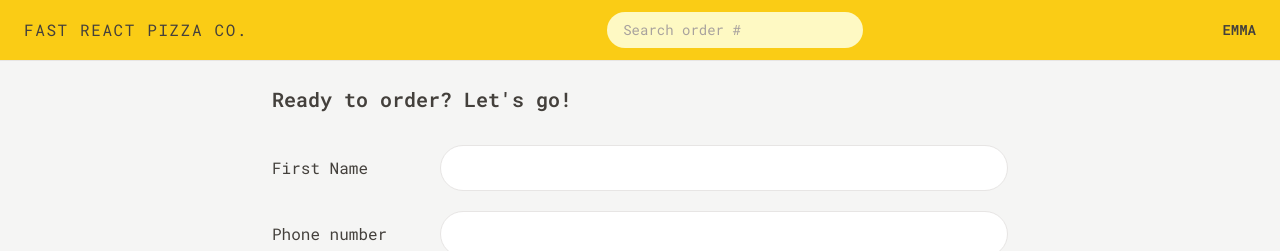
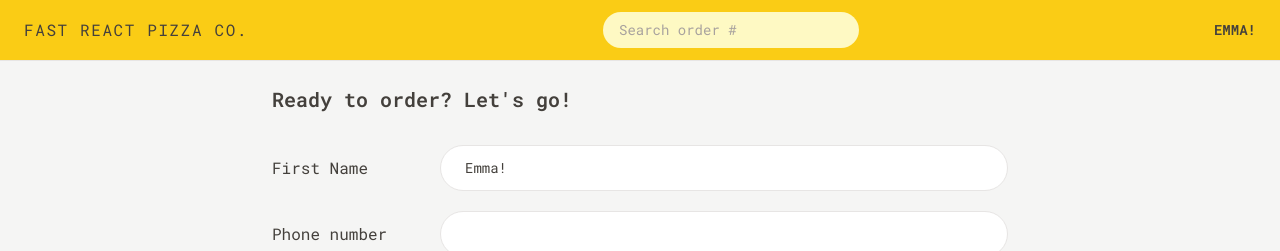
Before and after one commit to em-smyth/fast-react-pizza, a React (Vite) app: page /order/new in a window 1280 px wide. Shown: the top 251 px of the page. Built offline with nearby package versions, Linux system fonts and the light colour scheme; a web font is replaced by a local one.

Commit message:
add global user state

```diff
--- a/package.json
+++ b/package.json
@@ -10,8 +10,10 @@
     "preview": "vite preview"
   },
   "dependencies": {
+    "@reduxjs/toolkit": "^2.0.1",
     "react": "^18.2.0",
     "react-dom": "^18.2.0",
+    "react-redux": "^9.0.4",
     "react-router-dom": "^6.21.1"
   },
   "devDependencies": {
--- a/src/UI/Home.jsx
+++ b/src/UI/Home.jsx
@@ -1,6 +1,10 @@
+import { useSelector } from "react-redux";
 import CreateUser from "../features/user/CreateUser";
+import Button from "./Button";
 
 function Home() {
+  const username = useSelector((state) => state.user.username);
+
   return (
     <div className="my-10 px-4 text-center sm:my-16">
       <h1 className="mb-8 text-xl font-semibold md:text-3xl">
@@ -11,7 +15,13 @@
         </span>
       </h1>
 
-      <CreateUser />
+      {username === "" ? (
+        <CreateUser />
+      ) : (
+        <Button to="menu" type="primary">
+          Continue ordering, {username}
+        </Button>
+      )}
     </div>
   );
 }
--- a/src/features/cart/Cart.jsx
+++ b/src/features/cart/Cart.jsx
@@ -1,4 +1,6 @@
 import { Link } from "react-router-dom";
+import { useSelector } from "react-redux";
+
 import LinkButton from "../../UI/LinkButton";
 import Button from "../../UI/Button";
 import CartItem from "./CartItem";
@@ -28,6 +30,7 @@
 ];
 
 function Cart() {
+  const username = useSelector((state) => state.user.username);
   // eslint-disable-next-line no-unused-vars
   const cart = fakeCart;
 
@@ -35,7 +38,7 @@
     <div className="px-4 py-3">
       <LinkButton to="/menu">&larr; Back to menu</LinkButton>
 
-      <h2 className="mt-7 text-xl font-semibold">Your cart, %NAME%</h2>
+      <h2 className="mt-7 text-xl font-semibold">Your cart, {username}</h2>
 
       <ul className="mt-3 divide-y divide-stone-200 border-b">
         {cart.map((item) => (
--- a/src/features/order/CreateOrder.jsx
+++ b/src/features/order/CreateOrder.jsx
@@ -1,6 +1,8 @@
 /* eslint-disable no-unused-vars */
 import { useState } from "react";
 import { Form, redirect, useNavigation, useActionData } from "react-router-dom";
+import { useSelector } from "react-redux";
+
 import { createOrder } from "../../services/apiRestaurant";
 import Button from "../../UI/Button";
 
@@ -35,6 +37,7 @@
 ];
 
 function CreateOrder() {
+  const username = useSelector((state) => state.user.username);
   const navigation = useNavigation();
   const isSubmitting = navigation.state === "submitting";
 
@@ -53,7 +56,13 @@
       <Form method="POST">
         <div className="mb-5 flex flex-col gap-2 sm:flex-row sm:items-center">
           <label className="sm:basis-40">First Name</label>
-          <input className="input grow" type="text" name="customer" required />
+          <input
+            className="input grow"
+            type="text"
+            name="customer"
+            defaultValue={username}
+            required
+          />
         </div>
 
         <div className="mb-5 flex flex-col gap-2 sm:flex-row sm:items-center">
--- a/src/features/user/CreateUser.jsx
+++ b/src/features/user/CreateUser.jsx
@@ -1,11 +1,19 @@
 import { useState } from "react";
+import { useDispatch } from "react-redux";
+import { useNavigate } from "react-router-dom";
 import Button from "../../UI/Button";
+import { updateName } from "./userSlice";
 
 function CreateUser() {
   const [username, setUsername] = useState("");
+  const dispatch = useDispatch();
+  const navigate = useNavigate();
 
   function handleSubmit(e) {
     e.preventDefault();
+    if (!username) return;
+    dispatch(updateName(username));
+    navigate("/menu");
   }
 
   return (
--- a/src/features/user/Username.jsx
+++ b/src/features/user/Username.jsx
@@ -1,5 +1,13 @@
+import { useSelector } from "react-redux";
+
 function Username() {
-  return <div className="hidden text-sm font-semibold md:block">Emma</div>;
+  const username = useSelector((state) => state.user.username);
+
+  if (!username) return null;
+
+  return (
+    <div className="hidden text-sm font-semibold md:block">{username}</div>
+  );
 }
 
 export default Username;
--- a/src/features/user/userSlice.js
+++ b/src/features/user/userSlice.js
@@ -1,21 +1,41 @@
-function getPosition() {
-  return new Promise(function (resolve, reject) {
-    navigator.geolocation.getCurrentPosition(resolve, reject);
-  });
-}
+// function getPosition() {
+//   return new Promise(function (resolve, reject) {
+//     navigator.geolocation.getCurrentPosition(resolve, reject);
+//   });
+// }
 
-async function fetchAddress() {
-  // 1) We get the user's geolocation position
-  const positionObj = await getPosition();
-  const position = {
-    latitude: positionObj.coords.latitude,
-    longitude: positionObj.coords.longitude,
-  };
+// async function fetchAddress() {
+//   // 1) We get the user's geolocation position
+//   const positionObj = await getPosition();
+//   const position = {
+//     latitude: positionObj.coords.latitude,
+//     longitude: positionObj.coords.longitude,
+//   };
 
-  // 2) Then we use a reverse geocoding API to get a description of the user's address, so we can display it the order form, so that the user can correct it if wrong
-  const addressObj = await getAddress(position);
-  const address = `${addressObj?.locality}, ${addressObj?.city} ${addressObj?.postcode}, ${addressObj?.countryName}`;
+//   // 2) Then we use a reverse geocoding API to get a description of the user's address, so we can display it the order form, so that the user can correct it if wrong
+//   const addressObj = await getAddress(position);
+//   const address = `${addressObj?.locality}, ${addressObj?.city} ${addressObj?.postcode}, ${addressObj?.countryName}`;
 
-  // 3) Then we return an object with the data that we are interested in
-  return { position, address };
-}
+//   // 3) Then we return an object with the data that we are interested in
+//   return { position, address };
+// }
+
+import { createSlice } from "@reduxjs/toolkit";
+
+const initialState = {
+  username: "Emma!",
+};
+
+const userSlice = createSlice({
+  name: "user",
+  initialState,
+  reducers: {
+    updateName(state, action) {
+      state.username = action.payload;
+    },
+  },
+});
+
+export const { updateName } = userSlice.actions;
+
+export default userSlice.reducer;
--- a/src/main.jsx
+++ b/src/main.jsx
@@ -2,9 +2,13 @@
 import ReactDOM from "react-dom/client";
 import App from "./App.jsx";
 import "./index.css";
+import { Provider } from "react-redux";
+import store from "./store.js";
 
 ReactDOM.createRoot(document.getElementById("root")).render(
   <React.StrictMode>
-    <App />
-  </React.StrictMode>
+    <Provider store={store}>
+      <App />
+    </Provider>
+  </React.StrictMode>,
 );
--- /dev/null
+++ b/src/store.js
@@ -0,0 +1,10 @@
+import { configureStore } from "@reduxjs/toolkit";
+import userReducer from "./features/user/userSlice";
+
+const store = configureStore({
+  reducer: {
+    user: userReducer,
+  },
+});
+
+export default store;
```
Also changed, not shown: 1 other file (tests, documents, lock files or other folders).
